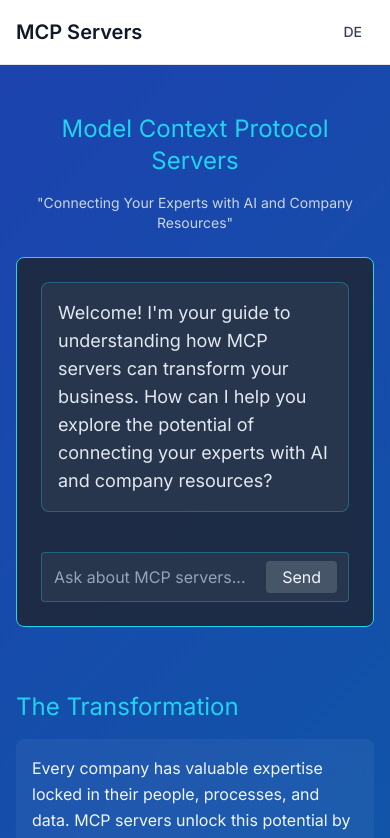
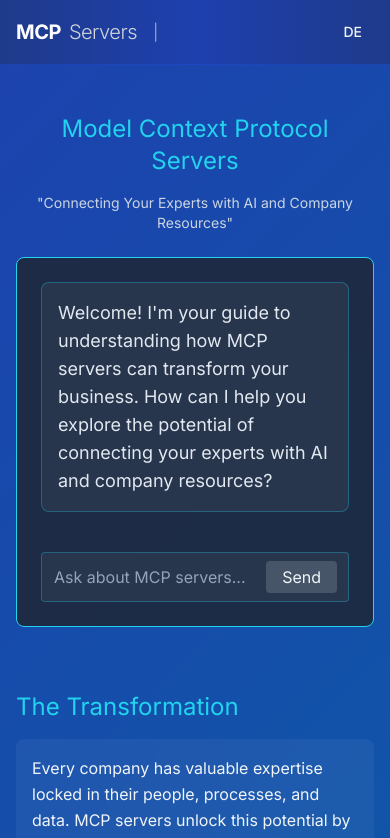
Before and after one commit to boorich/extraordinary_minds, a Next.js app: page / in a window 390 px wide. Shown: the top 838 px of the page. Built offline with nearby package versions, Linux system fonts and the light colour scheme.

Commit message:
style: enhance header design and update branding text
- Add subtle gradient background to header
- Update text to "MCP Servers | Tools for experts"
- Improve typography and spacing
- Add responsive design for tagline

```diff
--- a/src/components/MCPHeader.tsx
+++ b/src/components/MCPHeader.tsx
@@ -1,7 +1,6 @@
 'use client';
 
 import React, { useState } from 'react';
-import Image from 'next/image';
 
 const LanguageSwitcher = () => {
   const [currentLang, setCurrentLang] = useState('DE');
@@ -9,7 +8,7 @@ const LanguageSwitcher = () => {
   return (
     <button
       onClick={() => setCurrentLang(currentLang === 'DE' ? 'EN' : 'DE')}
-      className="flex items-center px-3 py-1 text-sm font-medium text-gray-700 hover:text-gray-900 transition-colors"
+      className="flex items-center px-3 py-1 text-sm font-medium text-gray-100 hover:text-white transition-colors"
     >
       <span>{currentLang}</span>
     </button>
@@ -18,13 +17,17 @@ const LanguageSwitcher = () => {
 
 const MCPHeader = () => {
   return (
-    <header className="bg-white border-b border-gray-200">
+    <header className="bg-gradient-to-r from-blue-900 via-blue-800 to-blue-900 border-b border-blue-700/50 shadow-lg">
       <div className="max-w-7xl mx-auto px-4 sm:px-6 lg:px-8">
         <div className="flex justify-between h-16 items-center">
-          {/* Logo */}
+          {/* Logo and Title */}
           <div className="flex-shrink-0 flex items-center">
-            {/* Replace with your actual logo */}
-            <div className="text-xl font-semibold text-gray-900">MCP Servers</div>
+            <div className="flex items-center space-x-2">
+              <span className="text-xl font-bold text-white tracking-tight">MCP</span>
+              <span className="text-xl text-gray-300 font-light tracking-tight">Servers</span>
+              <span className="text-gray-400 px-2">|</span>
+              <span className="text-sm text-gray-300 hidden sm:block">Tools for experts</span>
+            </div>
           </div>
 
           {/* Right side elements */}
```
